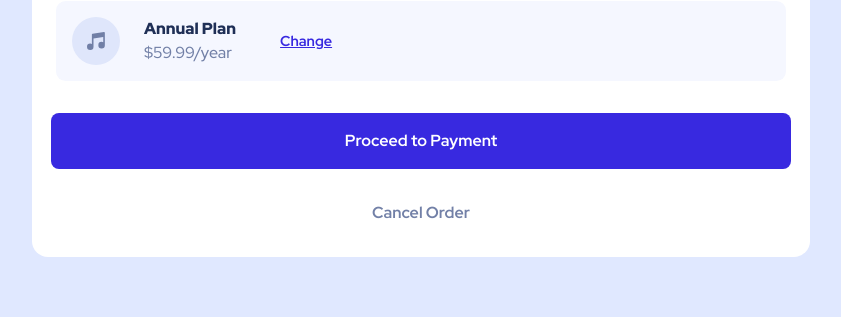
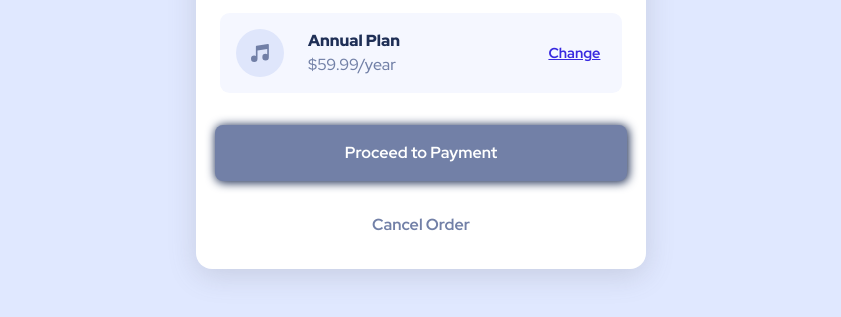
Before and after one commit to BarteQS/orderSummaryComponent, a website built with Vite: page index.html in a window 1280 px wide. Both pictures are taken after a click on the button "Proceed to Payment". Shown: the part 439-756 px from the top of the page, without its empty margins (219-1060 px from the left). Built offline with nearby package versions, Linux system fonts and the light colour scheme.

Commit message:
Final polishing up

```diff
--- a/style.css
+++ b/style.css
@@ -76,6 +76,8 @@ p, h1, h2, h3, h4, h5, h6 {
     background-color: #fff;
     border-radius: 1em;
     margin: 1rem;
+    max-width: 450px;
+    box-shadow: rgba(100, 100, 111, 0.2) 0 7px 29px 0;
 }
 
 .summary__title {
@@ -105,7 +107,8 @@ p, h1, h2, h3, h4, h5, h6 {
 }
 
 .summary__change-plan {
-    margin-left: 1.4em;
+    margin-left: auto;
+    margin-right: 1.5em;
     font-size: .9em;
 }
 
@@ -123,9 +126,14 @@ p, h1, h2, h3, h4, h5, h6 {
     font-weight: var(--fw-bold);
 }
 
+.summary__change-plan a:is(:hover, :focus) {
+    color: var(--clr-desaturated-blue);
+}
+
 button {
     border: 0;
     padding: 1em;
+    cursor: pointer;
 }
 
 .buttons {
@@ -143,6 +151,11 @@ button {
     background-color: var(--clr-bright-blue);
     color: #fff;
     font-weight: var(--fw-bold);
+    box-shadow: 1px 1px 10px 1px var(--clr-dark-blue);
+}
+
+.proceed-to-payment:is(:hover, :focus) {
+    background-color: var(--clr-desaturated-blue);
 }
 
 .cancel-order {
@@ -152,3 +165,12 @@ button {
     color: var(--clr-desaturated-blue);
     font-weight: var(--fw-bold);
 }
+
+.cancel-order:is(:hover, :focus) {
+    font-weight: var(--fw-black);
+    color: var(--clr-dark-blue);
+}
+
+.cancel-order:active {
+    transform: scale(.98);
+}
```
